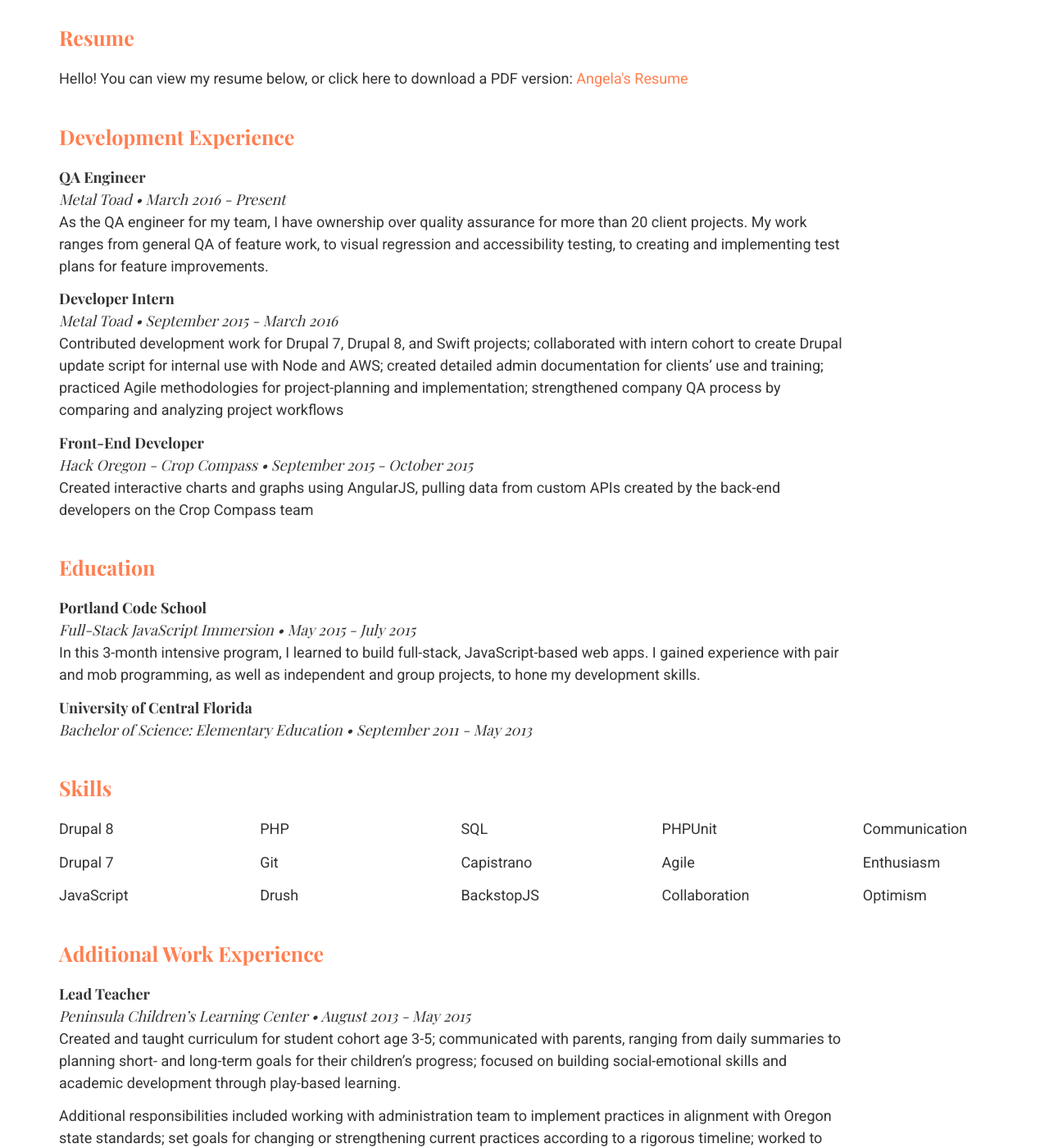
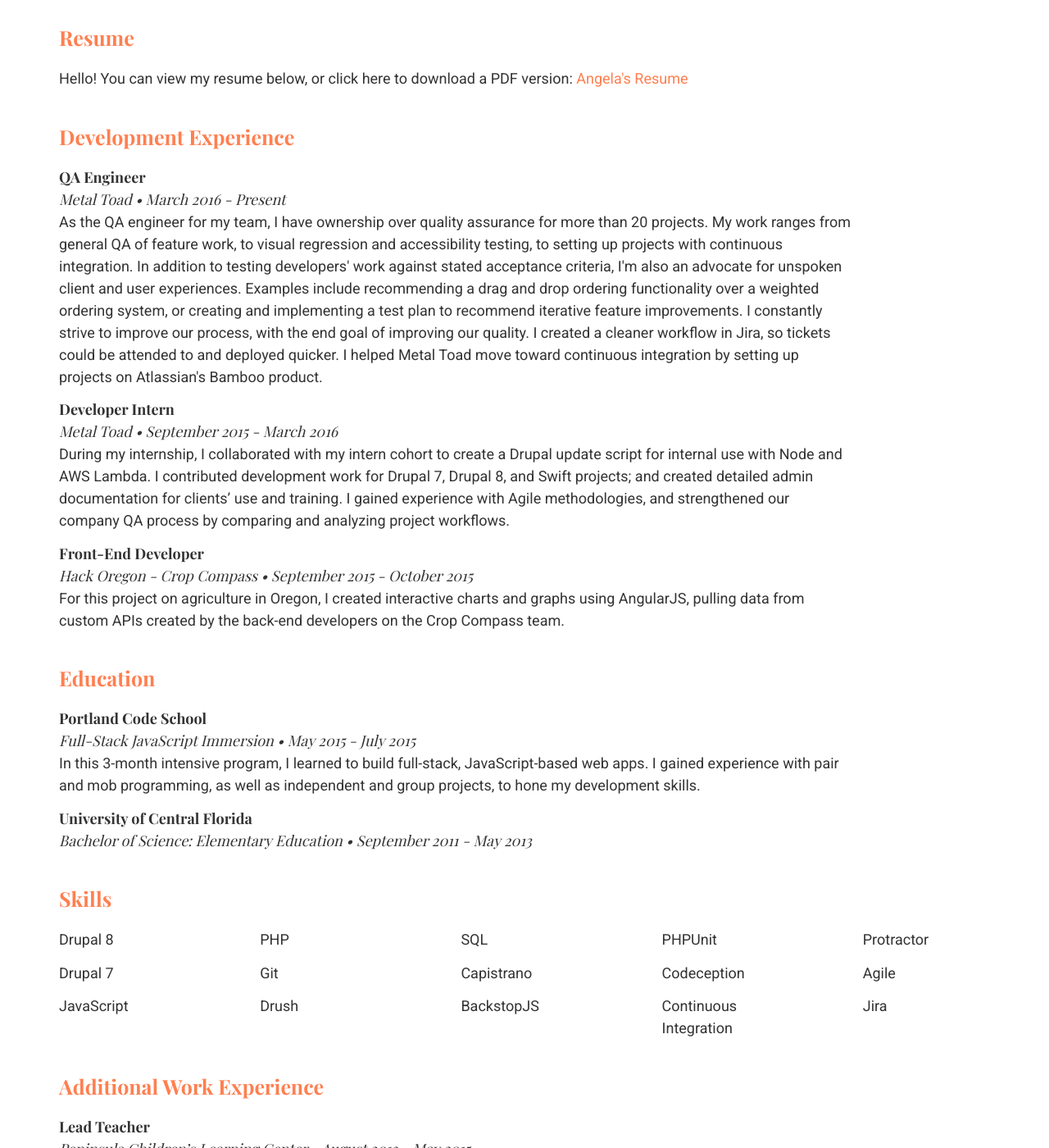
Before and after one commit to angelariggs/angelariggs.github.io, a Jekyll site: the page built from resume.md, in a window 1280 px wide and 1400 px high, scrolled down 209 px. Shown: the whole window at 82% size. Built offline with Jekyll 4.4.1, drawn with Linux system fonts in a browser that asks for light colours; some web fonts are replaced; Markdown is read by kramdown in place of the engine named in the settings.

Commit message:
resume tweaks

```diff
--- a/resume.md
+++ b/resume.md
@@ -13,15 +13,15 @@
 	<h1 class="res-sec-title">Development Experience</h1>
 	<h2 class="res-h2">QA Engineer</h2>
 	<h3 class="res-h3">Metal Toad • March 2016 - Present</h3>
-	<p>As the QA engineer for my team, I have ownership over quality assurance for more than 20 client projects. My work ranges from general QA of feature work, to visual regression and accessibility testing, to creating and implementing test plans for feature improvements.</p>
+	<p>As the QA engineer for my team, I have ownership over quality assurance for more than 20 projects. My work ranges from general QA of feature work, to visual regression and accessibility testing, to setting up projects with continuous integration. In addition to testing developers' work against stated acceptance criteria, I'm also an advocate for unspoken client and user experiences. Examples include recommending a drag and drop ordering functionality over a weighted ordering system, or creating and implementing a test plan to recommend iterative feature improvements. I constantly strive to improve our process, with the end goal of improving our quality. I created a cleaner workflow in Jira, so tickets could be attended to and deployed quicker. I helped Metal Toad move toward continuous integration by setting up projects on Atlassian's Bamboo product.</p>
 
 	<h2 class="res-h2">Developer Intern</h2>
 	<h3 class="res-h3">Metal Toad • September 2015 - March 2016</h3>
-	<p>Contributed development work for Drupal 7, Drupal 8, and Swift projects; collaborated with intern cohort to create Drupal update script for internal use with Node and AWS; created detailed admin documentation for clients’ use and training; practiced Agile methodologies for project-planning and implementation; strengthened company QA process by comparing and analyzing project workflows</p>
+	<p>During my internship, I collaborated with my intern cohort to create a Drupal update script for internal use with Node and AWS Lambda. I contributed development work for Drupal 7, Drupal 8, and Swift projects; and created detailed admin documentation for clients’ use and training. I gained experience with Agile methodologies, and strengthened our company QA process by comparing and analyzing project workflows.</p>
 
 	<h2 class="res-h2">Front-End Developer</h2>
 	<h3 class="res-h3">Hack Oregon - Crop Compass • September 2015 - October 2015</h3>
-	<p>Created interactive charts and graphs using AngularJS, pulling data from custom APIs created by the back-end developers on the Crop Compass team</p>
+	<p>For this project on agriculture in Oregon, I created interactive charts and graphs using AngularJS, pulling data from custom APIs created by the back-end developers on the Crop Compass team.</p>
 </div>
 
 <div>
@@ -55,14 +55,14 @@
 		<div class="skill-column">
 			<p>BackstopJS</p>
 			<p>PHPUnit</p>
-			<p>Agile</p>
+			<p>Codeception</p>
+			<p>Continuous Integration</p>
 		</div>
 
 		<div class="skill-column">
-			<p>Collaboration</p>
-			<p>Communication</p>
-			<p>Enthusiasm</p>
-			<p>Optimism</p>
+			<p>Protractor</p>
+			<p>Agile</p>
+			<p>Jira</p>
 		</div>
 	</div>
 </div>
```
Also changed, not shown: 2 other files.
